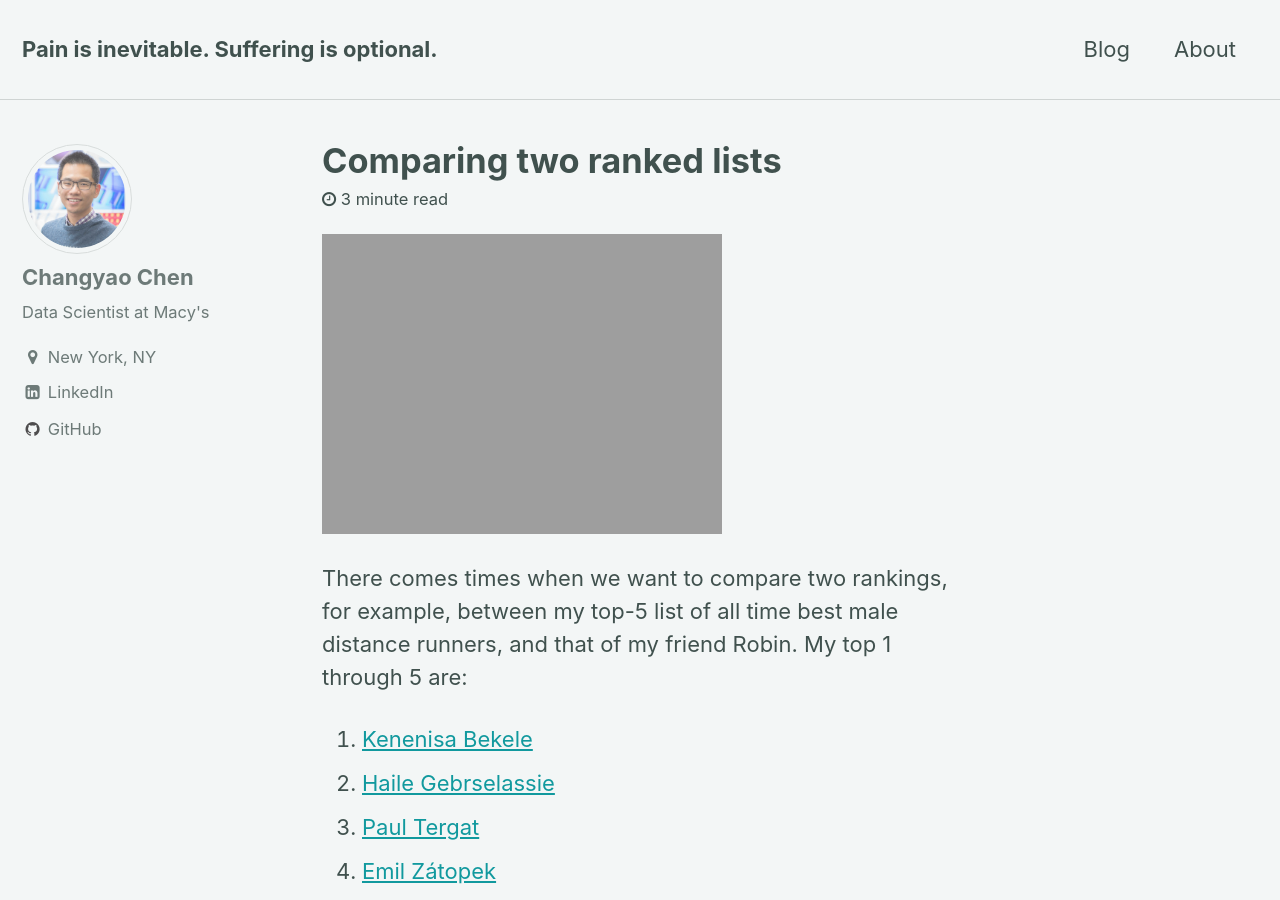
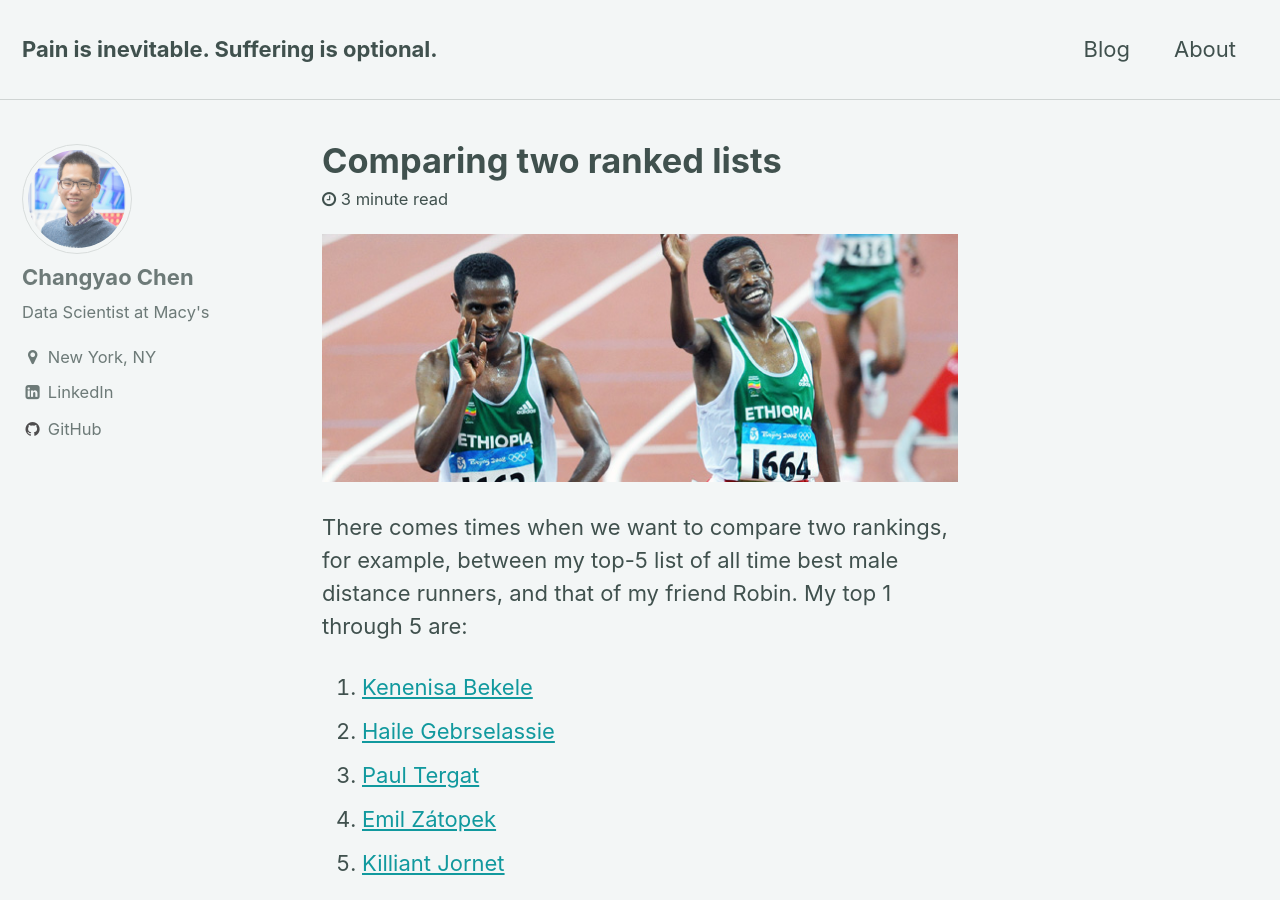
Before and after one commit to changyaochen/changyaochen.github.io, a Jekyll site: the page built from _posts/2018-04-14-Comparing-two-ranked-lists.md, in a window 1280 px wide and 900 px high. Built offline with Jekyll 4.4.1, drawn with Linux system fonts in a browser that asks for light colours; nearby versions of some CDN libraries.

Commit message:
fix image path typo

```diff
--- a/_posts/2018-04-14-Comparing-two-ranked-lists.md
+++ b/_posts/2018-04-14-Comparing-two-ranked-lists.md
@@ -5,7 +5,7 @@ date:   2018-04-14 16:16:01 -0600
 published: true
 tag: algorithm
 ---
-![alt]({{ site.url }}{{ site.baseurl }}/assets/images//assets/images/Kenenisa-Bekele.jpg)
+![alt]({{ site.url }}{{ site.baseurl }}/assets/images/Kenenisa-Bekele.jpg)
 
 There comes times when we want to compare two rankings, for example, between my top-5 list of all time best male distance runners, and that of my friend Robin. My top 1 through 5 are:
 
```
